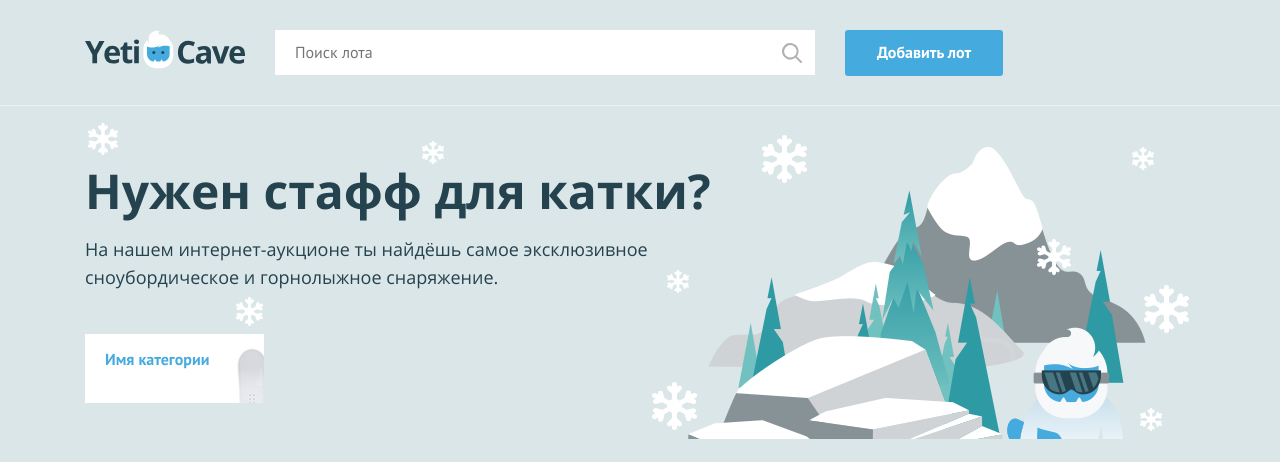
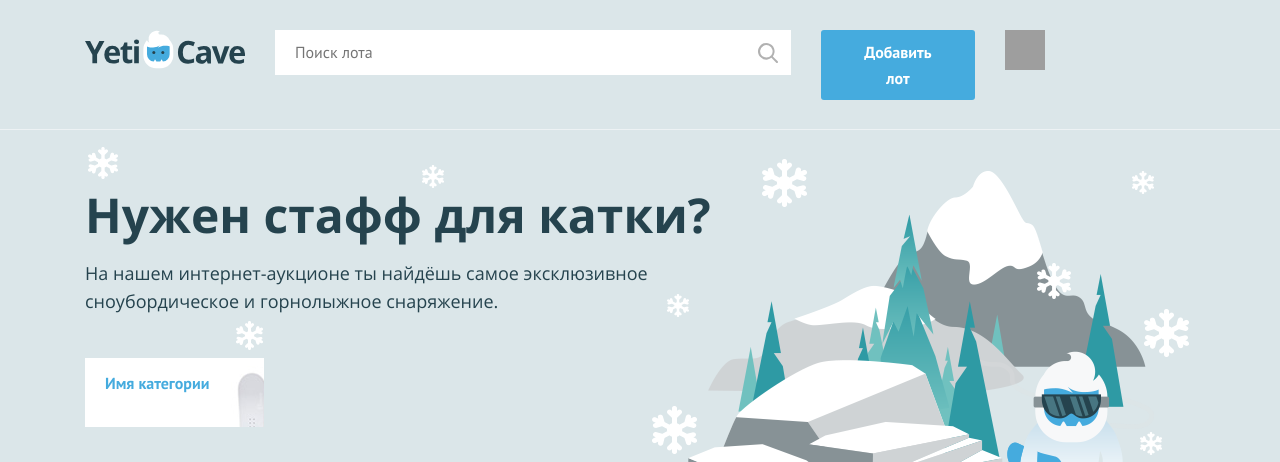
Before and after one commit to Ef1kz/yeticave, a PHP site: page / in a window 1280 px wide. Shown: the top 462 px of the page. Run offline with PHP 8.4, Linux system fonts and the light colour scheme; grey boxes are pictures that could not be loaded.

Commit message:
Rabota_s_Usloviyami

```diff
--- a/index.php
+++ b/index.php
@@ -28,7 +28,23 @@
 
         <nav class="user-menu">
 
-        <!-- здесь должен быть PHP код для показа меню и данных пользователя -->
+       <?php if ($is_auth==1):?>
+            <div>
+            <img src="img" width="40" height="40" alt="Пользователь">
+            </div>
+           <div class="user-menu__list"
+            <p></p>
+    </div>
+            <?php else: ?>
+                <ul class="user-menu__list">
+                    <li class="user-menu__item">
+                        <a href="#">Регистрация</a>
+                    </li>
+                    <li class="user-menu__item">
+                        <a href="#">Вход</a>
+                    </li>
+                </ul>
+            <?php endif; ?>
 
         </nav>
     </div>
```
